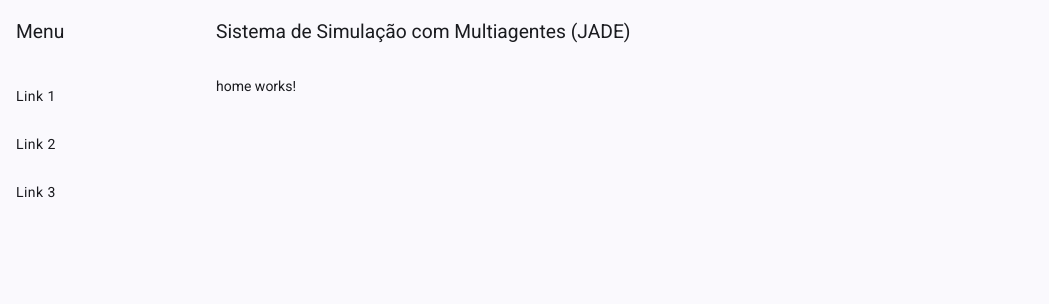
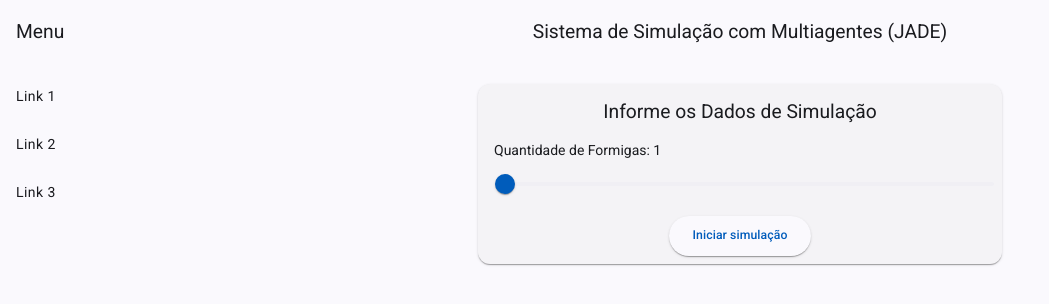
Before and after one commit to DouglasMonteles/antroute, an Angular app in the folder frontend/src/main/resources/web/: page /home in a window 1280 px wide. Shown: the top 304 px of the page, without its empty margins (0-1049 px from the left). Built offline with nearby package versions, Linux system fonts and the light colour scheme.

Commit message:
:sparkles: added form with ant quantity for simulation
Change-Id: I02f1463686043a8fccf07195153166b04787d711

```diff
--- /dev/null
+++ b/frontend/src/main/resources/web/src/app/components/ant-simulation-form/ant-simulation-form.component.css
@@ -0,0 +1,28 @@
+.full-width {
+  width: 100%;
+}
+
+.shipping-card {
+  min-width: 120px;
+  margin: 20px auto;
+}
+
+.mat-radio-button {
+  display: block;
+  margin: 5px 0;
+}
+
+.row {
+  display: flex;
+  flex-direction: row;
+  margin-bottom: 12px;
+}
+
+.col {
+  flex: 1;
+  margin-right: 20px;
+}
+
+.col:last-child {
+  margin-right: 0;
+}
--- /dev/null
+++ b/frontend/src/main/resources/web/src/app/components/ant-simulation-form/ant-simulation-form.component.html
@@ -0,0 +1,41 @@
+<form [formGroup]="antSimulationForm" novalidate (ngSubmit)="onSubmit()">
+  <mat-card class="shipping-card">
+    <mat-card-header class="mx-auto">
+      <mat-card-title>
+        Informe os Dados de Simulação
+      </mat-card-title>
+    </mat-card-header>
+
+    <br />
+
+    <mat-card-content>
+      <div class="row">
+          <div class="col">
+            <div>
+              <label>
+                Quantidade de Formigas:
+              </label>
+              <label>
+                {{antSimulationForm.controls['antQuantity'].value}}
+              </label>
+            </div>
+
+            <mat-slider
+              class="full-width"
+              [max]="100"
+              [min]="1"
+              [discrete]="thumbLabel"
+            >
+              <input matSliderThumb formControlName="antQuantity">
+            </mat-slider>
+          </div>
+      </div>
+    </mat-card-content>
+
+    <mat-card-actions>
+      <button class="ml-auto mr-auto" matButton="elevated" color="primary" type="submit">
+        Iniciar simulação
+      </button>
+    </mat-card-actions>
+  </mat-card>
+</form>
--- /dev/null
+++ b/frontend/src/main/resources/web/src/app/components/ant-simulation-form/ant-simulation-form.component.ts
@@ -0,0 +1,41 @@
+import { Component, inject } from '@angular/core';
+
+import { ReactiveFormsModule, FormBuilder, Validators } from '@angular/forms';
+import { MatInputModule } from '@angular/material/input';
+import { MatButtonModule } from '@angular/material/button';
+import { MatSelectModule } from '@angular/material/select';
+import { MatRadioModule } from '@angular/material/radio';
+import { MatCardModule } from '@angular/material/card';
+import { MatSliderModule } from "@angular/material/slider";
+
+
+@Component({
+  selector: 'app-ant-simulation-form',
+  templateUrl: './ant-simulation-form.component.html',
+  styleUrl: './ant-simulation-form.component.css',
+  imports: [
+    MatInputModule,
+    MatButtonModule,
+    MatSelectModule,
+    MatRadioModule,
+    MatCardModule,
+    ReactiveFormsModule,
+    MatSliderModule,
+  ]
+})
+export class AntSimulationFormComponent {
+
+  private fb = inject(FormBuilder);
+
+  thumbLabel = true;
+
+  antSimulationForm = this.fb.group({
+    antQuantity: [1, [Validators.required, Validators.min(1), Validators.max(100)]]
+  });
+
+  onSubmit(): void {
+    if (this.antSimulationForm.valid) {
+      alert('Thanks!');
+    }
+  }
+}
--- a/frontend/src/main/resources/web/src/app/components/navigation/navigation.component.html
+++ b/frontend/src/main/resources/web/src/app/components/navigation/navigation.component.html
@@ -15,7 +15,7 @@
         <mat-icon aria-label="Side nav toggle icon">menu</mat-icon>
       </button>
       }
-      <span>Sistema de Simulação com Multiagentes (JADE)</span>
+      <span class="w-full text-center">Sistema de Simulação com Multiagentes (JADE)</span>
     </mat-toolbar>
     <!-- Add Content Here -->
     <main class="container">
--- a/frontend/src/main/resources/web/src/app/pages/home/home.html
+++ b/frontend/src/main/resources/web/src/app/pages/home/home.html
@@ -2,4 +2,6 @@
   <app-ant-graph />
 </main> -->
 
-<p>home works!</p>
+<div class="container w-max-50 mx-auto">
+  <app-ant-simulation-form />
+</div>
--- a/frontend/src/main/resources/web/src/app/pages/home/home.ts
+++ b/frontend/src/main/resources/web/src/app/pages/home/home.ts
@@ -1,10 +1,11 @@
 import { Component } from '@angular/core';
 import { NavigationComponent } from "app/components/navigation/navigation.component";
+import { AntSimulationFormComponent } from "app/components/ant-simulation-form/ant-simulation-form.component";
 
 @Component({
   selector: 'app-home',
   imports: [
-    NavigationComponent
+    AntSimulationFormComponent
 ],
   templateUrl: './home.html',
   styleUrl: './home.css'
--- a/frontend/src/main/resources/web/src/styles.css
+++ b/frontend/src/main/resources/web/src/styles.css
@@ -3,6 +3,31 @@
 html, body { height: 100%; }
 body { margin: 0; font-family: Roboto, "Helvetica Neue", sans-serif; }
 
+.w-full {
+  width: 100%;
+}
+
+.w-max-50 {
+  max-width: 50%;
+}
+
 .container {
   margin: 8px 16px;
 }
+
+.text-center {
+  text-align: center;
+}
+
+.mx-auto {
+  margin-left: auto;
+  margin-right: auto;
+}
+
+.ml-auto {
+  margin-left: auto;
+}
+
+.mr-auto {
+  margin-right: auto;
+}
```
Also changed, not shown: 1 other file (tests, documents, lock files or other folders).
